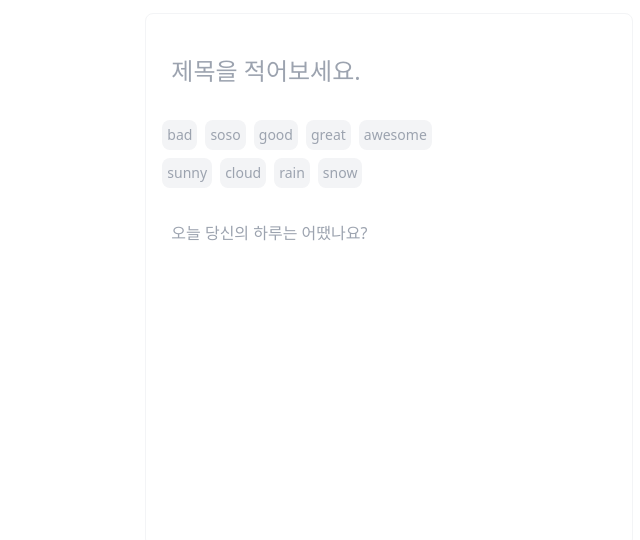
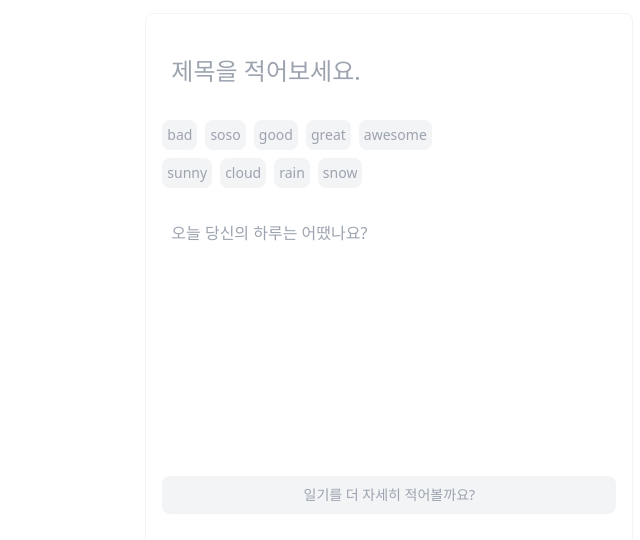
Before and after one commit to yugenius0213/GDSC-SPACE-STUDY-ASSIGNMENT-VER2, a React (Vite) app in the folder Yewon/react-ts/: page / in a window 1280 px wide. Shown: the part 120-660 px from the top of the page, without its empty margins (68-708 px from the left). Built offline with nearby package versions, Linux system fonts and the light colour scheme.

Commit message:
feat: add save button

```diff
--- a/Yewon/react-ts/src/app/page.tsx
+++ b/Yewon/react-ts/src/app/page.tsx
@@ -29,7 +29,7 @@ const DiaryWriter = () => {
                 ))}
             </div>
             <div className="flex mt-2 mb-6 gap-2">
-                {weathers.map((weather,index)=>(
+                {weathers.map((weather, index) => (
                     <button key={index} type="button" className="default-btn" name="weather" value={weather}>
                         {weather}
                     </button>
@@ -40,6 +40,9 @@ const DiaryWriter = () => {
                 className="inputfield-text resize-none h-1/2 mb-2"
                 placeholder="오늘 당신의 하루는 어땠나요?"
             />
+            <button type="submit" className="default-btn w-full p-2">
+                일기를 더 자세히 적어볼까요?
+            </button>
         </div>
     )
 }
```
